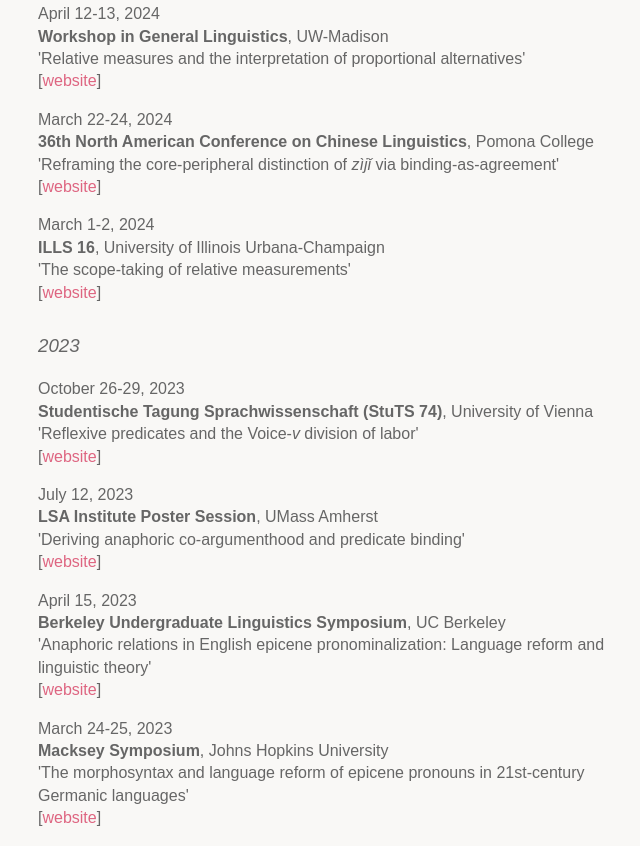
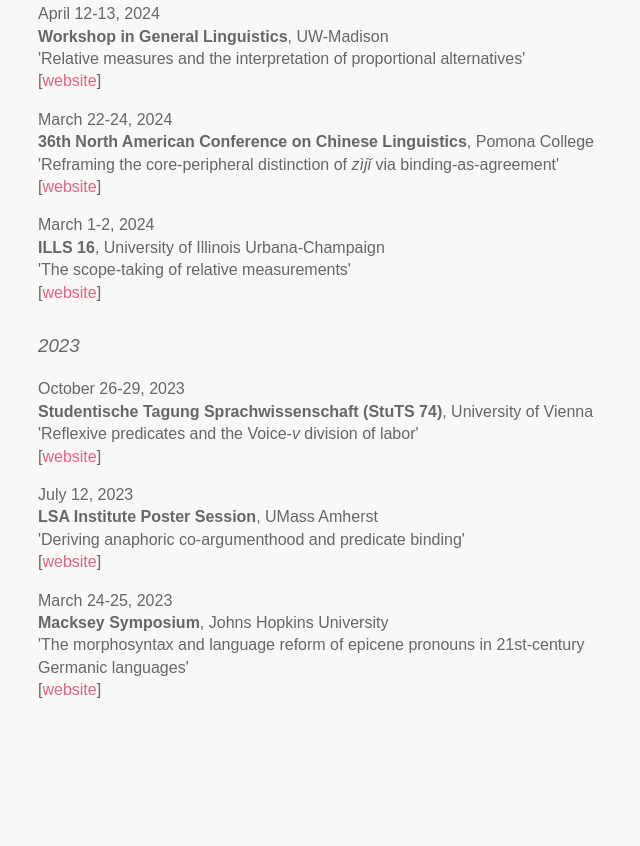
Before and after one commit to andrewmkato/andrewmkato.github.io, a plain HTML site: page presentations.html in a window 1280 px wide. Shown: the part 642-1488 px from the top of the page, without its empty margins (162-802 px from the left). After the commit the page ends 1360 px from the top, so only its background shows below. Drawn offline with Linux system fonts and the light colour scheme.

Commit message:
Update presentation

```diff
--- a/presentations.html
+++ b/presentations.html
@@ -167,7 +167,6 @@
                     <h3><i>2023</i></h3>
                     <p>October 26-29, 2023<br /><b>Studentische Tagung Sprachwissenschaft (StuTS 74)</b>, University of Vienna <br />'Reflexive predicates and the Voice-<i>v</i> division of labor'<br />[<a href="https://74.stuts.de/en/">website</a>]</p>
                     <p>July 12, 2023<br /><b>LSA Institute Poster Session</b>, UMass Amherst<br />'Deriving anaphoric co-argumenthood and predicate binding'<br />[<a href="https://blogs.umass.edu/lingstitute2023/summer-institute-poster-sessions/">website</a>]</p>
-                    <p>April 15, 2023<br /><b>Berkeley Undergraduate Linguistics Symposium</b>, UC Berkeley<br />'Anaphoric relations in English epicene pronominalization: Language reform and linguistic theory'<br />[<a href="https://slugs.berkeley.edu/index.html">website</a>]</p>
                     <p>March 24-25, 2023<br /><b>Macksey Symposium</b>, Johns Hopkins University<br />'The morphosyntax and language reform of epicene pronouns in 21st-century Germanic languages'<br />[<a href="https://krieger.jhu.edu/ursca/macksey-symposium/">website</a>]</p>
 
                 </article>
```
